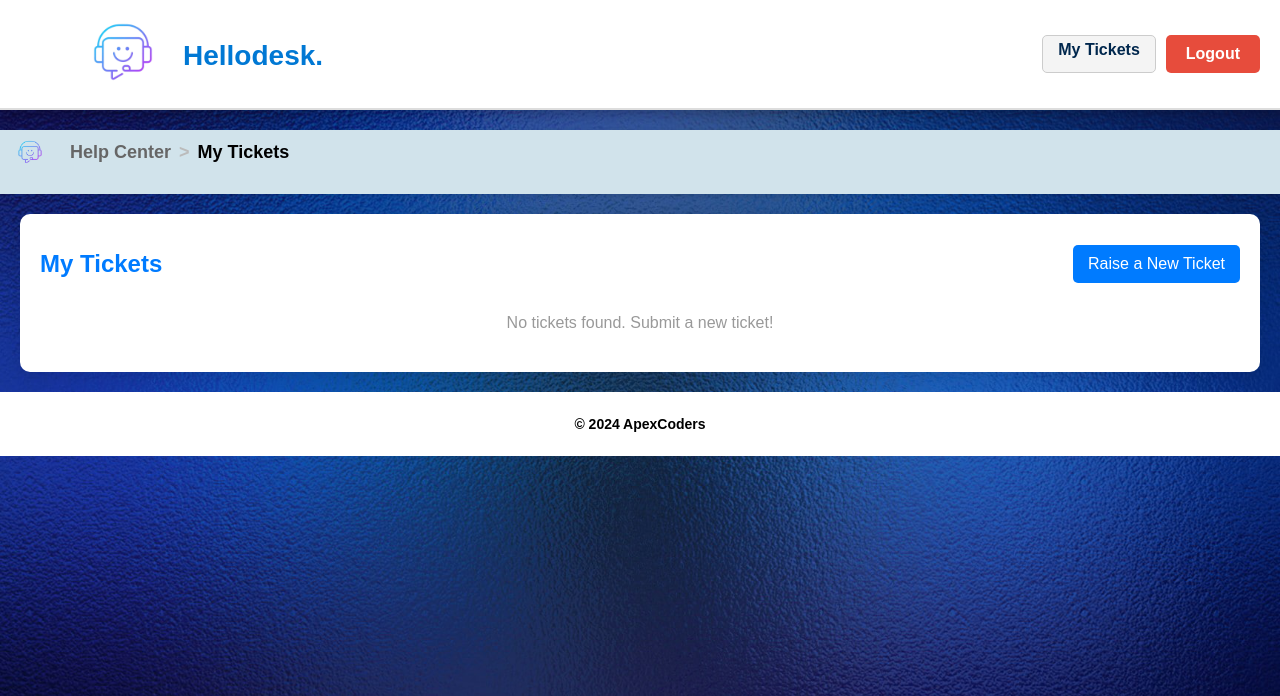
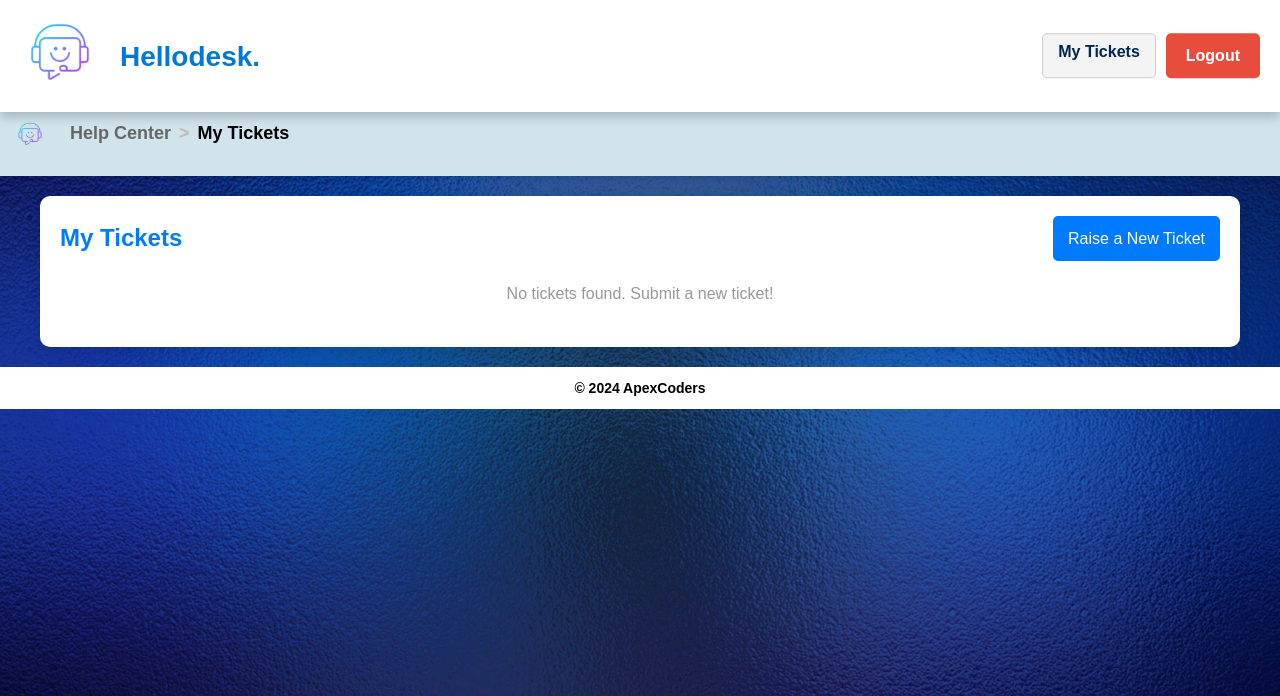
Before and after one commit to Charith-01/Company-Help-Desk, a PHP site: page /view_tickets.php in a window 1280 px wide. Shown: the top 696 px of the page. Run offline with PHP 8.4, Linux system fonts and the light colour scheme; the visitor is signed in with stand-in values (Sample User, id 1); data that the repository does not hold is empty.

Commit message:
change header css
change header css

```diff
--- a/CSS/view_tickets.css
+++ b/CSS/view_tickets.css
@@ -1,23 +1,24 @@
 /* Global styles */
-body {
-    font-family: Arial, sans-serif;
+* {
     margin: 0;
     padding: 0;
     box-sizing: border-box;
+    font-family: 'Arial', sans-serif;
+}
+
+body {
+    background-color: #f4f6f8;
+    color: #333;
+    line-height: 1.6;
     background-image: url('../Images/background.png'); /* Path to your background image */
     background-size: cover;
     background-position: center;
     background-repeat: no-repeat;
     background-attachment: fixed;
-    color: #333;
+
+
 }
 
-
-.container {
-    width: 90%;
-    max-width: 1200px;
-    margin: 0 auto;
-}
 
 
 
@@ -30,15 +31,6 @@ body {
     box-shadow: 0 5px 15px rgba(0, 0, 0, 0.1);
 }
 
-/* Header styles */
-header {
-    display: flex;
-    justify-content: space-between;
-    align-items: center;
-    border-bottom: 2px solid #ddd;
-    padding-bottom: 10px;
-    margin-bottom: 20px;
-}
 
 .new {
     display: flex;
```
Also changed, not shown: CSS/feedback.css (+8 -1 lines), CSS/knowledgebase.css (+11 -4 lines), CSS/new_ticket.css (+27 -10 lines), CSS/styles.css (+8 -8 lines).
